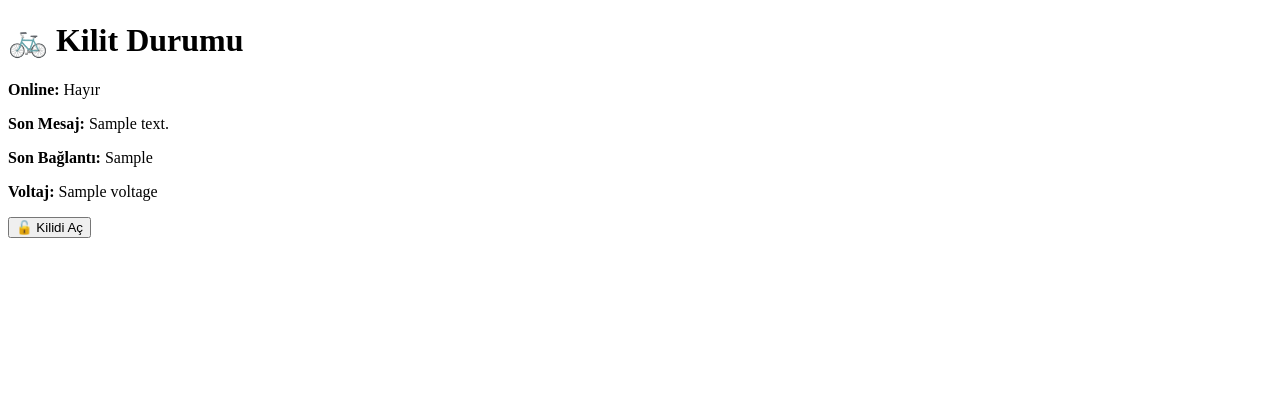
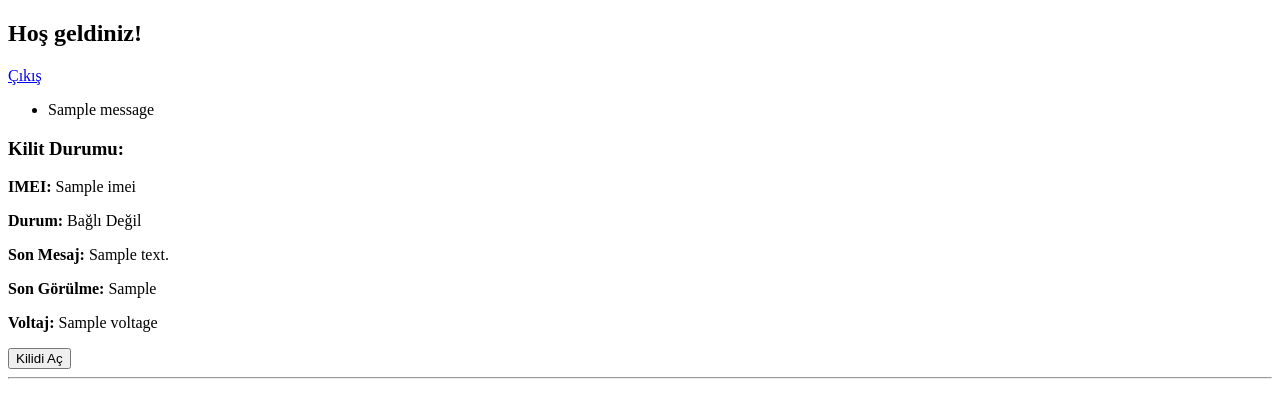
Before and after one commit to lobtech32/omni-bike-lock-server, a Flask app: template templates/index.html in a window 1280 px wide. Shown: the top 418 px of the page. Run offline with Flask 3, Linux system fonts and the light colour scheme; the template is opened without the code that fills it: most values are stand-ins (such as "Sample title", 1, 10 or a date in 2020); one stand-in notice (Sample message) is shown.

Commit message:
Update index.html

```diff
--- a/templates/index.html
+++ b/templates/index.html
@@ -1,23 +1,34 @@
 <!DOCTYPE html>
 <html>
 <head>
-  <title>Kontrol Paneli</title>
+    <title>Panel</title>
 </head>
 <body>
-  <h1>🚲 Kilit Durumu</h1>
-  <p><strong>Online:</strong> {{ 'Evet' if device.online else 'Hayır' }}</p>
-  <p><strong>Son Mesaj:</strong> {{ device.last_message }}</p>
-  <p><strong>Son Bağlantı:</strong> {{ device.last_seen }}</p>
-  <p><strong>Voltaj:</strong> {{ device.voltage }}</p>
+    <h2>Hoş geldiniz!</h2>
+    <a href="/logout">Çıkış</a>
 
-  <button onclick="unlock()">🔓 Kilidi Aç</button>
+    {% with messages = get_flashed_messages() %}
+      {% if messages %}
+        <ul>
+        {% for message in messages %}
+          <li>{{ message }}</li>
+        {% endfor %}
+        </ul>
+      {% endif %}
+    {% endwith %}
 
-  <script>
-    function unlock() {
-      fetch("/unlock", {method: "POST"})
-        .then(res => res.json())
-        .then(data => alert("Komut gönderildi!"));
-    }
-  </script>
+    <h3>Kilit Durumu:</h3>
+    {% for lock in locks %}
+        <p><b>IMEI:</b> {{ lock.imei }}</p>
+        <p><b>Durum:</b> {{ 'Bağlı' if lock.online else 'Bağlı Değil' }}</p>
+        <p><b>Son Mesaj:</b> {{ lock.last_message }}</p>
+        <p><b>Son Görülme:</b> {{ lock.last_seen }}</p>
+        <p><b>Voltaj:</b> {{ lock.voltage }}</p>
+        <form method="POST" action="/unlock">
+            <input type="hidden" name="address" value="{{ lock.imei }}">
+            <button type="submit">Kilidi Aç</button>
+        </form>
+        <hr>
+    {% endfor %}
 </body>
 </html>
```
